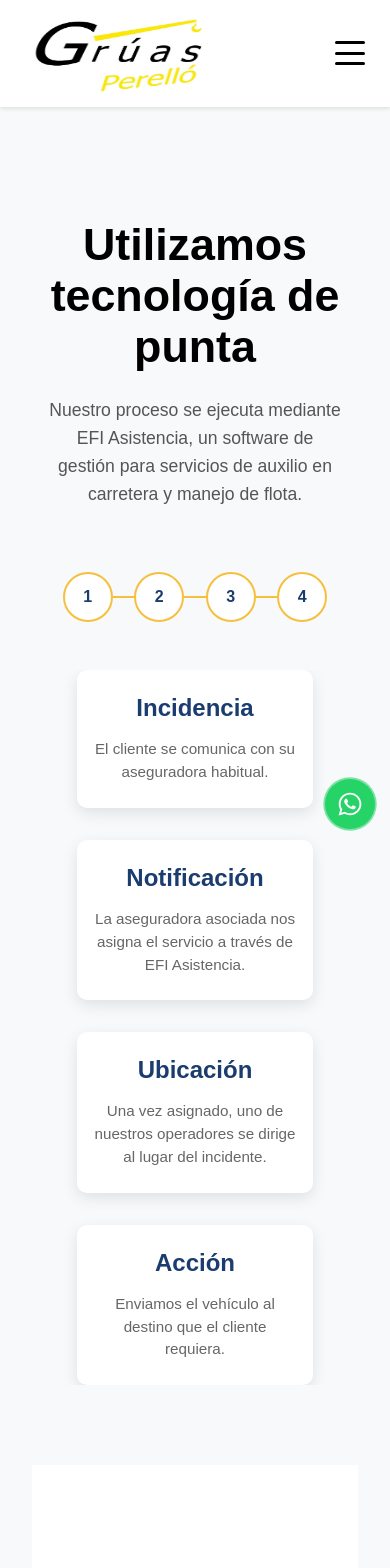
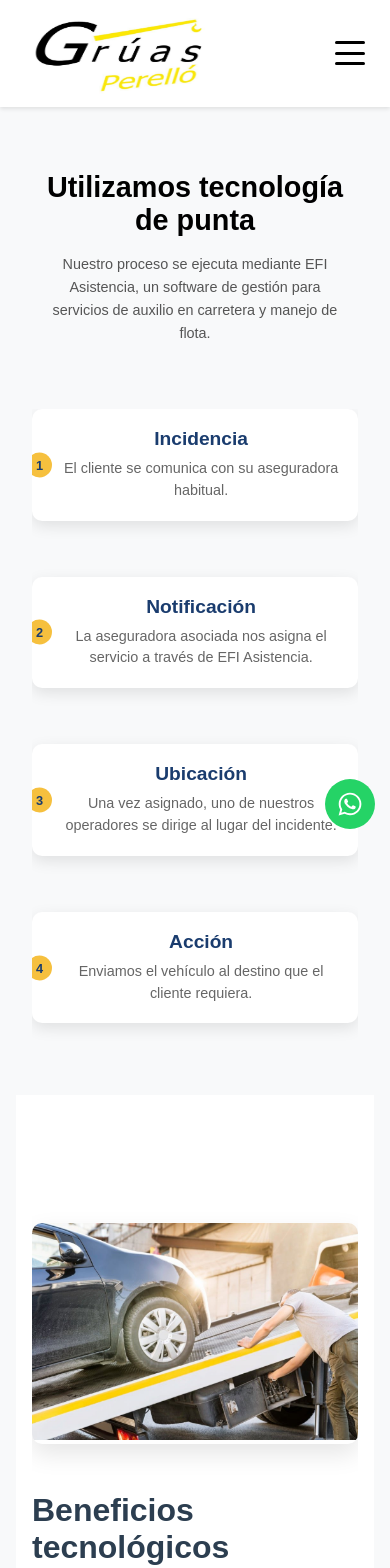
Before and after one commit to jaume768/GruasKurt, a React (Vite) app: page /tecnologia in a window 390 px wide. Shown: the top 1568 px of the page. Built offline with nearby package versions, Linux system fonts and the light colour scheme; the HTML template or start-up script is replaced by a standard one.

Commit message:
añadido cookies

```diff
--- /dev/null
+++ b/src/components/CookieConsent.jsx
@@ -0,0 +1,50 @@
+import React, { useState, useEffect } from 'react';
+import './css/CookieConsent.css';
+
+const CookieConsent = () => {
+  const [visible, setVisible] = useState(false);
+
+  useEffect(() => {
+    // Comprobar si el usuario ya ha aceptado o rechazado las cookies
+    const cookieConsent = localStorage.getItem('cookieConsent');
+
+    // Si no hay registro, mostrar el popup
+    if (!cookieConsent) {
+      setVisible(true);
+    }
+  }, []);
+
+  const handleAccept = () => {
+    localStorage.setItem('cookieConsent', 'accepted');
+    setVisible(false);
+  };
+
+  const handleReject = () => {
+    localStorage.setItem('cookieConsent', 'rejected');
+    setVisible(false);
+  };
+
+  if (!visible) return null;
+
+  return (
+    <div className="cookie-consent">
+      <div className="cookie-content">
+        <h3>Política de Cookies</h3>
+        <p>
+          Utilizamos cookies propias y de terceros para mejorar nuestros servicios y mostrarle
+          publicidad relacionada con sus preferencias mediante el análisis de sus hábitos de navegación.
+        </p>
+        <div className="cookie-buttons">
+          <button className="btn-accept" onClick={handleAccept}>
+            Aceptar
+          </button>
+          <button className="btn-reject" onClick={handleReject}>
+            Rechazar
+          </button>
+        </div>
+      </div>
+    </div>
+  );
+};
+
+export default CookieConsent;
--- a/src/components/Home.jsx
+++ b/src/components/Home.jsx
@@ -7,6 +7,7 @@ import ServiceOverview from './ServiceOverview';
 import Statistics from './Statistics';
 import Partners from './Partners';
 import ContactSection from './ContactSection';
+import CookieConsent from './CookieConsent';
 
 export default function Home() {
   return (
@@ -28,6 +29,7 @@ export default function Home() {
       <Statistics />
       <Partners />
       <ContactSection />
+      <CookieConsent />
     </main>
   );
 }
--- a/src/components/Partners.jsx
+++ b/src/components/Partners.jsx
@@ -1,4 +1,4 @@
-import React from 'react';
+import React, { useState, useRef, useEffect } from 'react';
 import './css/Partners.css';
 
 export default function Partners() {
@@ -12,6 +12,89 @@ export default function Partners() {
     { name: 'Mapfre', logo: '/partners/logo-mapfre.png' }
   ];
 
+  const carouselRef = useRef(null);
+  const [isDragging, setIsDragging] = useState(false);
+  const [startPosition, setStartPosition] = useState(0);
+  const [currentTranslate, setCurrentTranslate] = useState(0);
+  const [activeIndex, setActiveIndex] = useState(0);
+  const [autoScrollPaused, setAutoScrollPaused] = useState(false);
+
+  // Función para actualizar el indicador activo
+  const updateActiveIndicator = (index) => {
+    setActiveIndex(index);
+  };
+
+  // Función para manejar el clic en un indicador
+  const handleIndicatorClick = (index) => {
+    updateActiveIndicator(index);
+    // Calcular la posición de desplazamiento basada en el índice
+    const logoWidth = 150 + 64; // ancho del logo + margen (2rem = 32px * 2)
+    const offset = -index * logoWidth;
+
+    if (carouselRef.current) {
+      // Pausar la animación automática
+      setAutoScrollPaused(true);
+      carouselRef.current.style.animation = 'none';
+      carouselRef.current.style.transform = `translateX(${offset}px)`;
+
+      // Reanudar la animación después de un tiempo
+      setTimeout(() => {
+        setAutoScrollPaused(false);
+        carouselRef.current.style.animation = '';
+      }, 3000);
+    }
+  };
+
+  // Funciones para el deslizamiento manual
+  const handleDragStart = (e) => {
+    setIsDragging(true);
+    setStartPosition(e.type === 'touchstart' ? e.touches[0].clientX : e.clientX);
+    setAutoScrollPaused(true);
+
+    if (carouselRef.current) {
+      carouselRef.current.style.animation = 'none';
+      // Obtener la posición actual de transformación
+      const transform = window.getComputedStyle(carouselRef.current).getPropertyValue('transform');
+      const matrix = new DOMMatrix(transform);
+      setCurrentTranslate(matrix.m41); // m41 es la propiedad translateX de la matriz
+    }
+  };
+
+  const handleDragMove = (e) => {
+    if (!isDragging) return;
+
+    const currentPosition = e.type === 'touchmove' ? e.touches[0].clientX : e.clientX;
+    const diff = currentPosition - startPosition;
+
+    if (carouselRef.current) {
+      carouselRef.current.style.transform = `translateX(${currentTranslate + diff}px)`;
+    }
+  };
+
+  const handleDragEnd = () => {
+    setIsDragging(false);
+
+    // Reanudar la animación automática después de un tiempo
+    setTimeout(() => {
+      setAutoScrollPaused(false);
+      if (carouselRef.current) {
+        carouselRef.current.style.animation = '';
+        carouselRef.current.style.transform = '';
+      }
+    }, 2000);
+  };
+
+  // Efecto para actualizar el indicador activo periódicamente
+  useEffect(() => {
+    if (autoScrollPaused) return;
+
+    const interval = setInterval(() => {
+      setActiveIndex((prevIndex) => (prevIndex + 1) % partners.length);
+    }, 4000);
+
+    return () => clearInterval(interval);
+  }, [partners.length, autoScrollPaused]);
+
   return (
     <section className="partners-section">
       <div className="partners-container">
@@ -20,8 +103,20 @@ export default function Partners() {
           <p>Estas son las diferentes compañías con las que trabajamos</p>
         </div>
 
-        <div className="partners-carousel-container">
-          <div className="partners-carousel">
+        <div
+          className="partners-carousel-container"
+          onMouseDown={handleDragStart}
+          onMouseMove={handleDragMove}
+          onMouseUp={handleDragEnd}
+          onMouseLeave={handleDragEnd}
+          onTouchStart={handleDragStart}
+          onTouchMove={handleDragMove}
+          onTouchEnd={handleDragEnd}
+        >
+          <div
+            className={`partners-carousel ${autoScrollPaused ? 'paused' : ''}`}
+            ref={carouselRef}
+          >
             {partners.map((partner, index) => (
               <div className="partner-logo" key={`partner-${index}`}>
                 <img src={partner.logo} alt={partner.name} />
@@ -40,7 +135,8 @@ export default function Partners() {
           {partners.map((_, index) => (
             <span
               key={`indicator-${index}`}
-              className={`indicator ${index === 0 ? 'active' : ''}`}
+              className={`indicator ${index === activeIndex ? 'active' : ''}`}
+              onClick={() => handleIndicatorClick(index)}
             ></span>
           ))}
         </div>
--- a/src/components/Technology.jsx
+++ b/src/components/Technology.jsx
@@ -23,22 +23,22 @@ export default function Technology() {
             </div>
 
             <div className="workflow-details">
-              <div className="workflow-step">
+              <div className="workflow-step" data-step="1">
                 <h3>Incidencia</h3>
                 <p>El cliente se comunica con su aseguradora habitual.</p>
               </div>
 
-              <div className="workflow-step">
+              <div className="workflow-step" data-step="2">
                 <h3>Notificación</h3>
                 <p>La aseguradora asociada nos asigna el servicio a través de EFI Asistencia.</p>
               </div>
 
-              <div className="workflow-step">
+              <div className="workflow-step" data-step="3">
                 <h3>Ubicación</h3>
                 <p>Una vez asignado, uno de nuestros operadores se dirige al lugar del incidente.</p>
               </div>
 
-              <div className="workflow-step">
+              <div className="workflow-step" data-step="4">
                 <h3>Acción</h3>
                 <p>Enviamos el vehículo al destino que el cliente requiera.</p>
               </div>
--- a/src/components/WhatsAppButton.jsx
+++ b/src/components/WhatsAppButton.jsx
@@ -3,7 +3,7 @@ import { FaWhatsapp } from 'react-icons/fa';
 import '../styles/WhatsAppButton.css';
 
 const WhatsAppButton = () => {
-  const phoneNumber = '650744697';
+  const phoneNumber = '+34650744697';
   const message = 'Hola, me gustaría obtener más información sobre sus servicios.';
 
   const handleWhatsAppClick = () => {
--- a/src/components/css/About.css
+++ b/src/components/css/About.css
@@ -74,9 +74,11 @@
   min-width: 300px;
   overflow: hidden;
   display: flex;
-  align-items: flex-start;
   gap: 1.2rem;
   padding: 1.5rem;
+  flex-direction: column;
+  justify-content: center;
+  align-items: center;
   background-color: #fff;
   border-radius: 8px;
   box-shadow: 0 3px 10px rgba(0, 0, 0, 0.05);
@@ -92,8 +94,9 @@
   font-size: 1.8rem;
   color: #ffed03;
   padding: 1rem;
-  width: 9rem;
-
+  width: 6rem;
+  height: 2.7em;
+  overflow: hidden;
   background-color: rgba(250, 218, 6, 0.1);
   border-radius: 50%;
   display: flex;
--- /dev/null
+++ b/src/components/css/CookieConsent.css
@@ -0,0 +1,89 @@
+.cookie-consent {
+  position: fixed;
+  bottom: 0;
+  left: 0;
+  right: 0;
+  background-color: rgba(0, 0, 0, 0.9);
+  color: white;
+  z-index: 1000;
+  padding: 20px;
+  box-shadow: 0 -2px 10px rgba(0, 0, 0, 0.2);
+  animation: slideUp 0.5s ease-out;
+}
+
+.cookie-content {
+  max-width: 1200px;
+  margin: 0 auto;
+  display: flex;
+  flex-direction: column;
+  gap: 15px;
+}
+
+.cookie-content h3 {
+  margin: 0;
+  font-size: 1.5rem;
+  color: #ffd700;
+}
+
+.cookie-content p {
+  margin: 0;
+  line-height: 1.5;
+}
+
+.cookie-buttons {
+  display: flex;
+  gap: 15px;
+}
+
+.btn-accept, .btn-reject {
+  padding: 10px 20px;
+  border: none;
+  border-radius: 4px;
+  font-weight: bold;
+  cursor: pointer;
+  transition: all 0.3s ease;
+}
+
+.btn-accept {
+  background-color: #ffd700;
+  color: #000;
+}
+
+.btn-accept:hover {
+  background-color: #e6c200;
+}
+
+.btn-reject {
+  background-color: transparent;
+  color: #fff;
+  border: 1px solid #fff;
+}
+
+.btn-reject:hover {
+  background-color: rgba(255, 255, 255, 0.1);
+}
+
+@keyframes slideUp {
+  from {
+    transform: translateY(100%);
+  }
+  to {
+    transform: translateY(0);
+  }
+}
+
+@media (max-width: 768px) {
+  .cookie-content {
+    text-align: center;
+  }
+
+  .cookie-buttons {
+    flex-direction: column;
+    align-items: center;
+  }
+
+  .btn-accept, .btn-reject {
+    width: 100%;
+    max-width: 200px;
+  }
+}
--- a/src/components/css/Footer.css
+++ b/src/components/css/Footer.css
@@ -45,7 +45,6 @@ footer {
   margin-bottom: 1.5rem;
   margin-left: auto;
   margin-right: auto;
-  width: 22em;
   line-height: 1.5;
 }
 
--- a/src/components/css/Partners.css
+++ b/src/components/css/Partners.css
@@ -44,6 +44,13 @@
   margin: 0 auto;
   position: relative;
   padding: 1rem 0;
+  cursor: grab;
+  user-select: none;
+  touch-action: pan-y;
+}
+
+.partners-carousel-container:active {
+  cursor: grabbing;
 }
 
 .partners-carousel {
@@ -51,6 +58,11 @@
   align-items: center;
   animation: scroll 25s linear infinite;
   width: fit-content;
+  will-change: transform;
+}
+
+.partners-carousel.paused {
+  animation-play-state: paused;
 }
 
 @keyframes scroll {
@@ -109,6 +121,7 @@
   display: flex;
   justify-content: center;
   gap: 0.5rem;
+  overflow: hidden;
   margin-top: 2rem;
 }
 
@@ -119,6 +132,11 @@
   background-color: #ddd;
   cursor: pointer;
   transition: background-color 0.3s ease;
+}
+
+.indicator:hover {
+  background-color: #ccc;
+  transform: scale(1.2);
 }
 
 .indicator.active {
--- a/src/components/css/Technology.css
+++ b/src/components/css/Technology.css
@@ -91,6 +91,7 @@
   border-radius: 10px;
   box-shadow: 0 5px 15px rgba(0, 0, 0, 0.1);
   transition: transform 0.3s, box-shadow 0.3s;
+  position: relative;
 }
 
 .workflow-step:hover {
@@ -217,12 +218,82 @@
 
   .advantages-image {
     height: 300px;
+    margin-left: 0;
   }
 }
 
 @media (max-width: 768px) {
+  .technology {
+    padding: 1rem;
+  }
+
+  .technology-workflow,
+  .technology-advantages {
+    padding: 3rem 0;
+  }
+
+  .technology-title {
+    font-size: 2rem;
+    margin-bottom: 1rem;
+  }
+
+  .section-description {
+    font-size: 1rem;
+    margin-bottom: 2rem;
+    padding: 0 1rem;
+  }
+
   .workflow-timeline {
     max-width: 90%;
+    flex-direction: column;
+    gap: 0;
+    margin-bottom: 1.5rem;
+  }
+
+  .step-point {
+    width: 40px;
+    height: 40px;
+    font-size: 0.9rem;
+    margin: 0.5rem 0;
+  }
+
+  .step-line {
+    width: 2px;
+    height: 30px;
+    flex-grow: 0;
+  }
+
+  .workflow-step {
+    max-width: 90%;
+    padding: 1.2rem 0.8rem;
+    margin-bottom: 1.5rem;
+    position: relative;
+  }
+
+  .workflow-step::before {
+    content: attr(data-step);
+    position: absolute;
+    left: -15px;
+    top: 50%;
+    transform: translateY(-50%);
+    width: 30px;
+    height: 30px;
+    background-color: #f6c03e;
+    border-radius: 50%;
+    display: flex;
+    align-items: center;
+    justify-content: center;
+    color: #1a3c6e;
+    font-weight: bold;
+  }
+
+  .workflow-step h3 {
+    font-size: 1.2rem;
+    margin-bottom: 0.5rem;
+  }
+
+  .workflow-step p {
+    font-size: 0.9rem;
   }
 
   .advantages-grid {
@@ -231,6 +302,68 @@
   }
 
   .section-title {
+    font-size: 1.8rem;
+  }
+
+  .advantage-item {
+    padding: 1.2rem 1rem;
+  }
+
+  .advantage-icon {
     font-size: 2rem;
+    margin-bottom: 0.8rem;
+  }
+
+  .advantage-item h3 {
+    font-size: 1.1rem;
+    margin-bottom: 0.8rem;
+  }
+
+  .advantage-item p {
+    font-size: 0.85rem;
   }
 }
+
+@media (max-width: 480px) {
+  .workflow-step {
+    max-width: 100%;
+    padding-left: 25px;
+  }
+
+  .workflow-step::before {
+    left: -5px;
+    width: 25px;
+    height: 25px;
+    font-size: 0.8rem;
+  }
+
+  .step-point {
+    width: 36px;
+    height: 36px;
+    display: none;
+  }
+
+  .step-line {
+    display: none;
+  }
+
+  .workflow-timeline {
+    display: none;
+  }
+
+  .technology-title {
+    font-size: 1.8rem;
+  }
+
+  .section-description {
+    font-size: 0.9rem;
+  }
+
+  .advantages-image {
+    height: 250px;
+  }
+
+  .container {
+    padding: 0 10px;
+  }
+}
```
Also changed, not shown: 1 other file (tests, documents, lock files or other folders).
